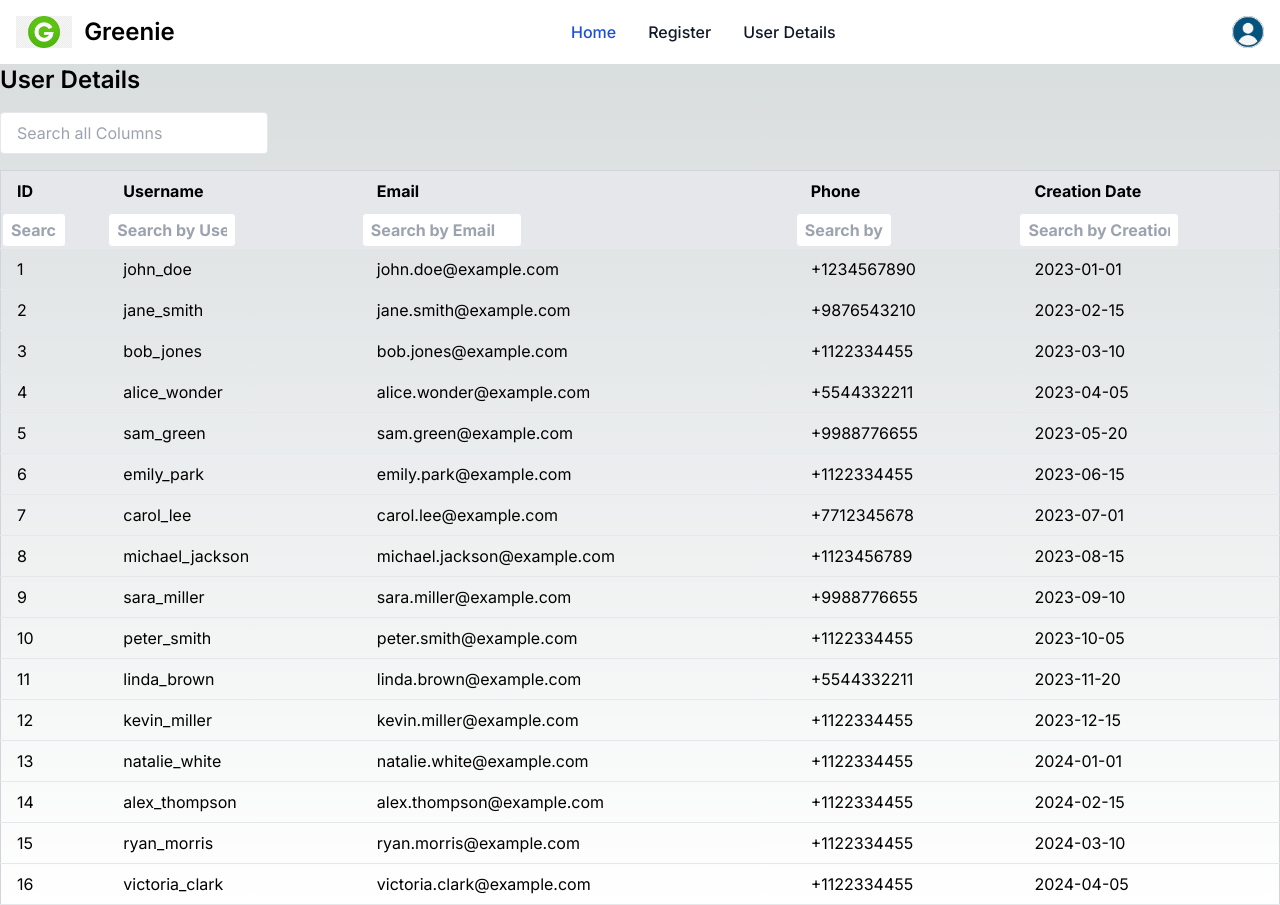
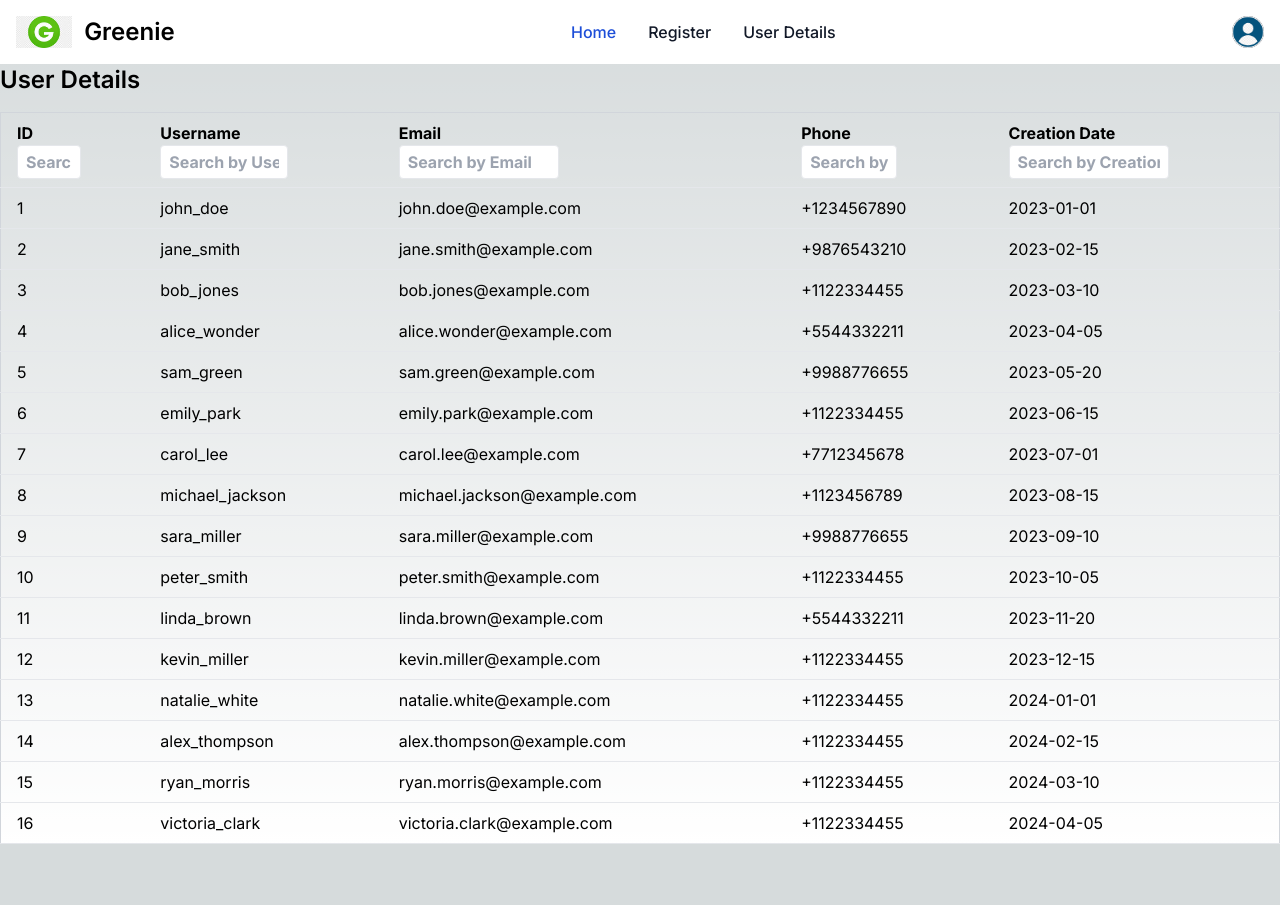
Before and after one commit to Avni17/gne_assignment, a Next.js app: page /user-details in a window 1280 px wide. After the commit the page ends 844 px from the top, so only its background shows below. Built offline with nearby package versions, Linux system fonts and the light colour scheme.

Commit message:
table css fixed

```diff
--- a/app/user-details/UserTable.js
+++ b/app/user-details/UserTable.js
@@ -70,56 +70,49 @@ const UserDetails = () => {
         <div>
 
             <h1 className="text-2xl font-semibold mb-4">User Details</h1>
-            <input
+            {/* <input
                 type="text"
                 placeholder="Search all Columns"
                 value={searchTerm}
                 onChange={handleSearch}
                 className="px-4 py-2 border rounded mb-4"
-            />
+            /> */}
             <Modal isOpen={isModalOpen} onClose={toggleModal}>
                 {/* Pass selectedRow to the Report component */}
                 {selectedRow && <Report selectedRow={selectedRow} />}
             </Modal>
             <table className="min-w-full border border-gray-300">
-                <thead className="bg-gray-200">
+                <thead className="bg-black-200">
                     <tr>
-                        <th className="py-2 px-4 border-b text-left">ID</th>
-                        <th className="py-2 px-4 border-b text-left">Username</th>
-                        <th className="py-2 px-4 border-b text-left">Email</th>
-                        <th className="py-2 px-4 border-b text-left">Phone</th>
-                        <th className="py-2 px-4 border-b text-left">Creation Date</th>
-                    </tr>
-                    <tr>
-                        <th className="border-b text-left"> <input
+                        <th className="py-2 px-4 border-b text-left">ID <br/> <input
                             type="text"
                             placeholder="Search by ID"
                             value={searchById}
                             onChange={(e) => setSearchById(e.target.value)}
                             className={`px-2 py-1 border rounded ${setInputWidth('id')}`}
                         /></th>
-                        <th className="border-b text-left"> <input
+                        <th className="py-2 px-4 border-b text-left">Username <br/><input
                             type="text"
                             placeholder="Search by Username"
                             value={searchByUsername}
                             onChange={(e) => setSearchByUsername(e.target.value)}
                             className={`px-2 py-1 border rounded ${setInputWidth('username')}`}
                         /></th>
-                        <th className="border-b text-left"> <input
+                        <th className="py-2 px-4 border-b text-left">Email <br/> <input
                             type="text"
                             placeholder="Search by Email"
                             value={searchByEmail}
                             onChange={(e) => setSearchByEmail(e.target.value)}
                             className={`px-2 py-1 border rounded ${setInputWidth('email')}`}
                         /></th>
-                        <th className="border-b text-left"> <input
+                        <th className="py-2 px-4 border-b text-left">Phone <br/><input
                             type="text"
                             placeholder="Search by Phone"
                             value={searchByPhone}
                             onChange={(e) => setSearchByPhone(e.target.value)}
                             className={`px-2 py-1 border rounded ${setInputWidth('phone')}`}
                         /></th>
-                        <th className="border-b text-left"> <input
+                        <th className="py-2 px-4 border-b text-left">Creation Date <br/> <input
                             type="text"
                             placeholder="Search by Creation Date"
                             value={searchByCreationDate}
```
